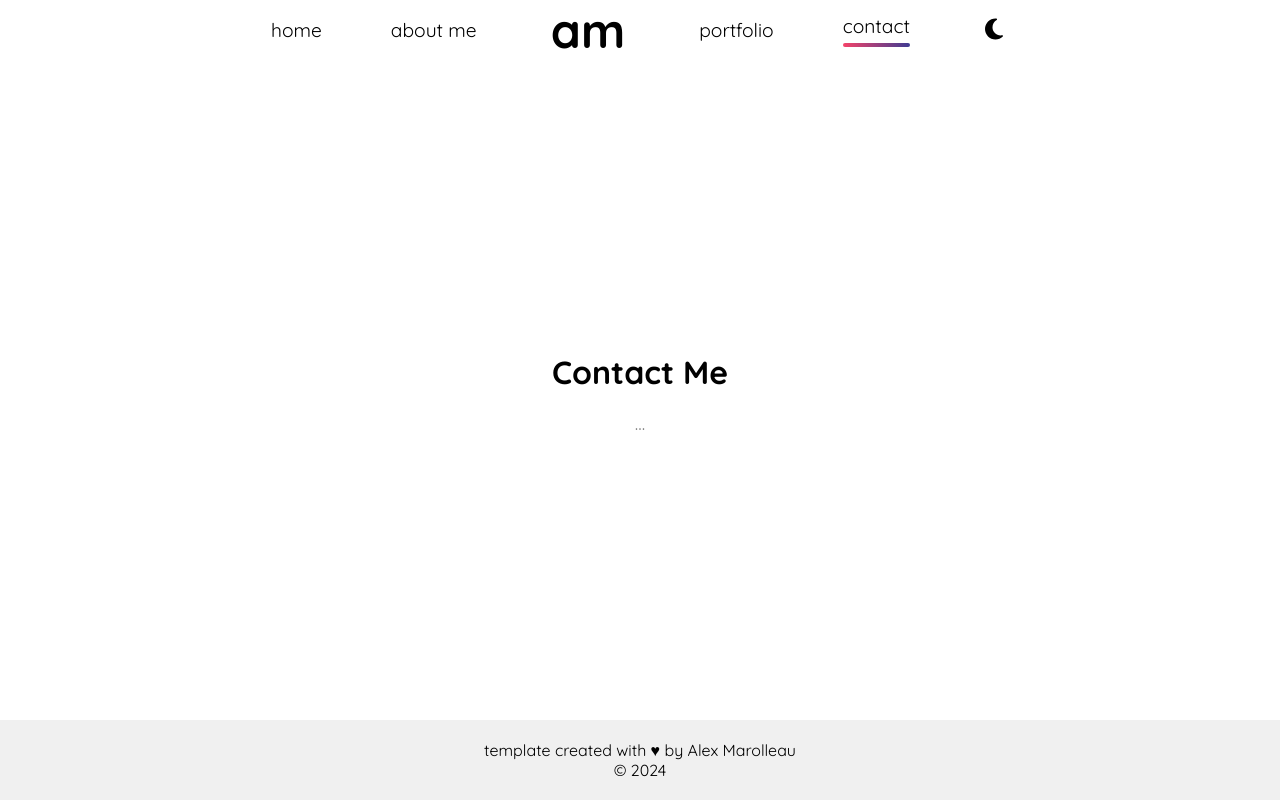
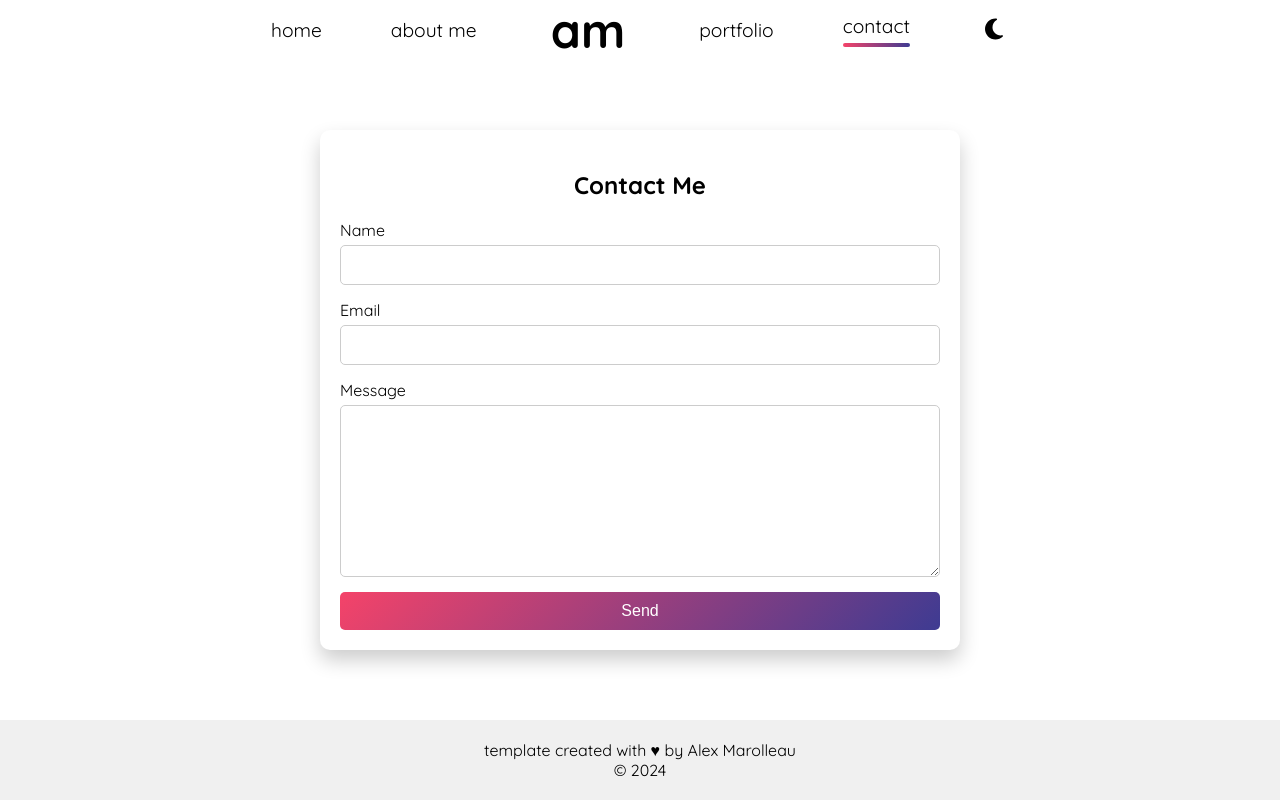
Before and after one commit to Alexkg79/portfolio_alexM, a React (Create React App) app: page /contact in a window 1280 px wide. Built offline with nearby package versions, Linux system fonts and the light colour scheme.

Commit message:
Contact OK

```diff
--- a/src/components/Contact.js
+++ b/src/components/Contact.js
@@ -1,11 +1,66 @@
-import React from 'react';
+import React, { useState } from 'react';
 import '../styles/Contact.scss';
 
 const Contact = () => {
+  const [formData, setFormData] = useState({
+    name: '',
+    email: '',
+    message: '',
+  });
+
+  const handleChange = (e) => {
+    const { name, value } = e.target;
+    setFormData((prevData) => ({
+      ...prevData,
+      [name]: value,
+    }));
+  };
+
+  const handleSubmit = (e) => {
+    e.preventDefault();
+    console.log(formData);
+  };
+
   return (
     <section id="contact">
-      <h1>Contact Me</h1>
-      <p>...</p>
+      <div className="contact-container">
+        <h2>Contact Me</h2>
+        <form onSubmit={handleSubmit}>
+          <div className="form-group">
+            <label htmlFor="name">Name</label>
+            <input
+              type="text"
+              id="name"
+              name="name"
+              value={formData.name}
+              onChange={handleChange}
+              required
+            />
+          </div>
+          <div className="form-group">
+            <label htmlFor="email">Email</label>
+            <input
+              type="email"
+              id="email"
+              name="email"
+              value={formData.email}
+              onChange={handleChange}
+              required
+            />
+          </div>
+          <div className="form-group">
+            <label htmlFor="message">Message</label>
+            <textarea
+              id="message"
+              name="message"
+              value={formData.message}
+              onChange={handleChange}
+              required
+            ></textarea>
+          </div>
+          <button type="submit">Send</button>
+        </form>
+      </div>
     </section>
   );
 };
--- a/src/styles/Contact.scss
+++ b/src/styles/Contact.scss
@@ -1,13 +1,64 @@
 #contact {
+  display: flex;
+  justify-content: center;
+  align-items: center;
+  min-height: 77vh;
+  padding: 20px;
+
+  .contact-container {
+    background: #fff;
+    padding: 20px;
+    border-radius: 10px;
+    box-shadow: 0 10px 20px rgba(0, 0, 0, 0.2);
+    max-width: 600px;
+    width: 100%;
     text-align: center;
 
-    h1 {
-      font-size: 2em;
-      margin-bottom: 10px;
+    h2 {
+      margin-bottom: 20px;
     }
 
-    p {
-      font-size: 1.2em;
-      color: gray;
+    form {
+      display: flex;
+      flex-direction: column;
+      gap: 15px;
+
+      .form-group {
+        display: flex;
+        flex-direction: column;
+        text-align: left;
+
+        label {
+          margin-bottom: 5px;
+        }
+
+        input, textarea {
+          padding: 10px;
+          border: 1px solid #ccc;
+          border-radius: 5px;
+          font-size: 1rem;
+        }
+
+        textarea {
+          resize: vertical;
+          min-height: 150px;
+        }
+      }
+
+      button {
+        padding: 10px;
+        border: none;
+        border-radius: 5px;
+        background: linear-gradient(135deg, #f44369, #3e3b92);
+        color: #fff;
+        font-size: 1rem;
+        cursor: pointer;
+        transition: background 0.3s ease;
+
+        &:hover {
+          background: linear-gradient(135deg, #3e3b92, #f44369);
+        }
+      }
     }
   }
+}
```
